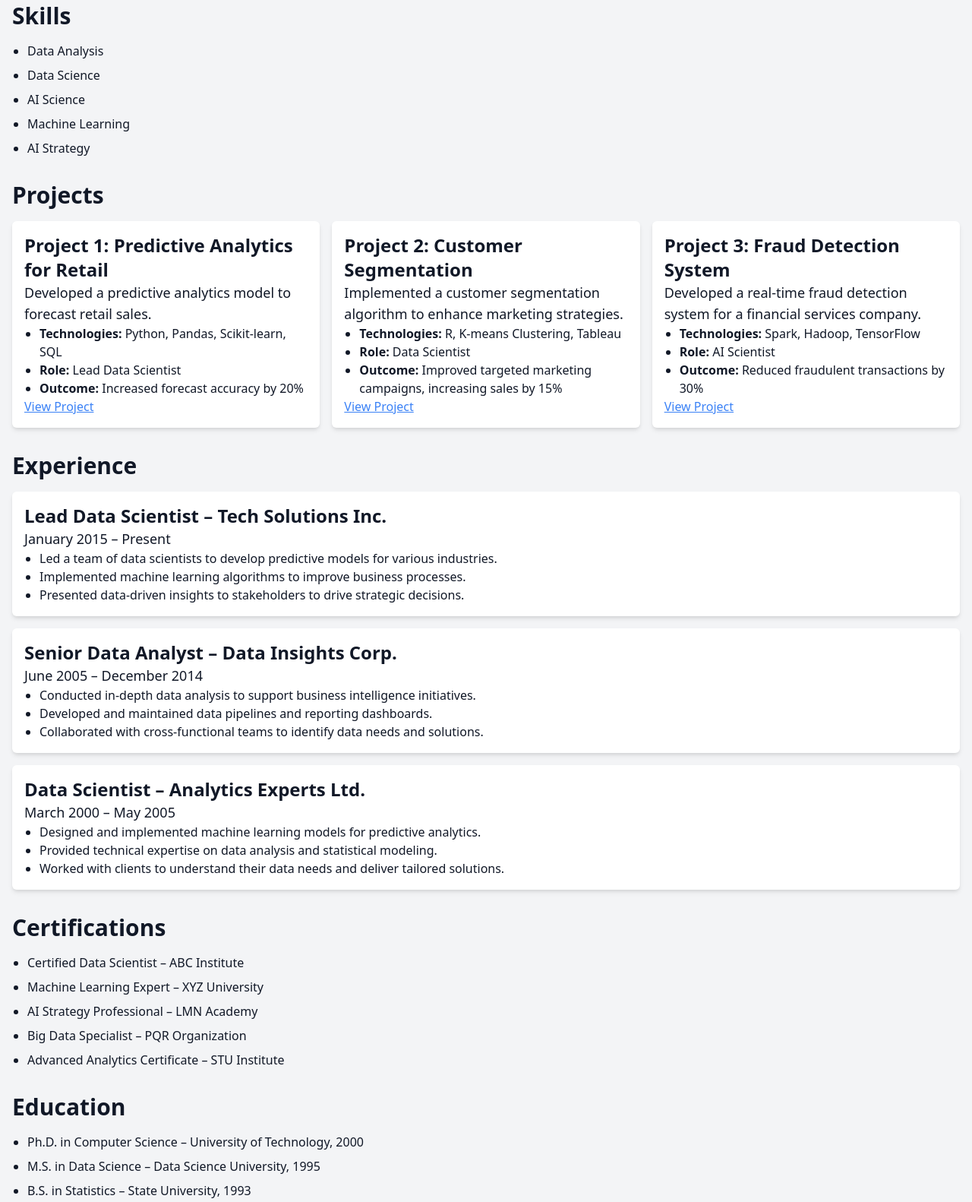
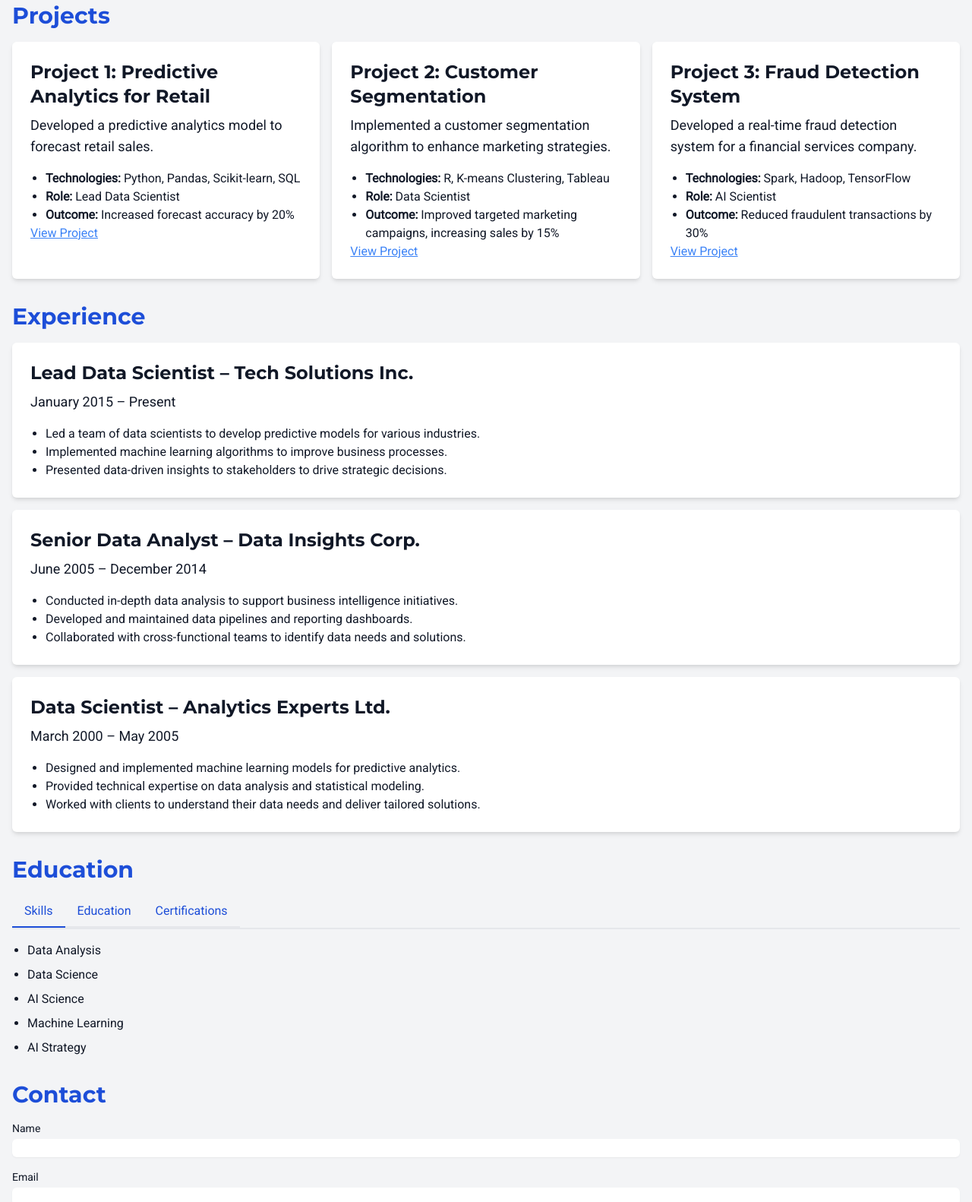
Before and after one commit to oladimeji-kazeem/personal-website, a plain HTML site: page code/index.html in a window 1280 px wide. Shown: the part 249-1831 px from the top of the page at 76% size. Drawn offline with nearby package versions, Linux system fonts and the light colour scheme.

Commit message:
include the skills section

```diff
--- a/code/index.html
+++ b/code/index.html
@@ -5,47 +5,63 @@
     <meta name="viewport" content="width=device-width, initial-scale=1.0">
     <title>Data Scientist Portfolio</title>
     <link href="https://cdnjs.cloudflare.com/ajax/libs/tailwindcss/2.2.19/tailwind.min.css" rel="stylesheet">
+    <link rel="stylesheet" href="https://cdnjs.cloudflare.com/ajax/libs/font-awesome/6.0.0-beta3/css/all.min.css" integrity="sha512-Fo3rlrZj/k6tgDDFB9m8N6p6+MC5+7Fg6nE7mP4aQK8fnHA5jF1++qK5eUM7f0o62Fcb7ZuoGhF0d4Os5fTXLg==" crossorigin="anonymous" referrerpolicy="no-referrer" />
+    <link href="https://fonts.googleapis.com/css2?family=Montserrat:wght@700&family=Roboto&display=swap" rel="stylesheet">
+    <style>
+        body {
+            font-family: 'Roboto', sans-serif;
+        }
+        h1, h2, h3 {
+            font-family: 'Montserrat', sans-serif;
+        }
+        .hover-effect:hover {
+            background-color: #1d4ed8;
+            color: #ffffff;
+        }
+        .hover-effect:hover i {
+            color: #ffffff;
+        }
+        .tab-content {
+            display: none;
+        }
+        .tab-content.active {
+            display: block;
+        }
+        .tab-button {
+            cursor: pointer;
+        }
+        .tab-button.active {
+            border-bottom: 2px solid #1d4ed8;
+        }
+    </style>
 </head>
 <body class="bg-gray-100 text-gray-900">
     <header class="bg-white shadow-md">
         <div class="container mx-auto p-4 flex justify-between items-center">
-            <h1 class="text-2xl font-bold">Data Scientist Portfolio</h1>
+            <h1 class="text-2xl font-bold text-blue-700">Data Scientist Portfolio</h1>
             <nav>
-                <a href="#about" class="px-4">About</a>
-                <a href="#skills" class="px-4">Skills</a>
-                <a href="#projects" class="px-4">Projects</a>
-                <a href="#experience" class="px-4">Experience</a>
-                <a href="#certifications" class="px-4">Certifications</a>
-                <a href="#education" class="px-4">Education</a>
-                <a href="#contact" class="px-4">Contact</a>
-                <a href="https://mhblog.com" class="px-4">Blog</a>
+                <a href="#about" class="px-4 hover:text-blue-700">About</a>
+                <a href="#projects" class="px-4 hover:text-blue-700">Projects</a>
+                <a href="#experience" class="px-4 hover:text-blue-700">Experience</a>
+                <a href="#education" class="px-4 hover:text-blue-700">Education</a>
+                <a href="#contact" class="px-4 hover:text-blue-700">Contact</a>
+                <a href="https://mhblog.com" class="px-4 hover:text-blue-700">Blog</a>
             </nav>
         </div>
     </header>
 
     <main class="container mx-auto p-4">
         <section id="about" class="my-8">
-            <h2 class="text-3xl font-bold mb-4">About Me</h2>
+            <h2 class="text-3xl font-bold text-blue-700 mb-4">About Me</h2>
             <p class="text-lg">I am a data scientist with 25 years of experience in Data Analysis, Data Science, AI Science, Machine Learning, and AI Strategy. I have a proven track record of leveraging data to drive business decisions and strategies.</p>
         </section>
 
-        <section id="skills" class="my-8">
-            <h2 class="text-3xl font-bold mb-4">Skills</h2>
-            <ul class="list-disc pl-5 space-y-2">
-                <li>Data Analysis</li>
-                <li>Data Science</li>
-                <li>AI Science</li>
-                <li>Machine Learning</li>
-                <li>AI Strategy</li>
-            </ul>
-        </section>
-
         <section id="projects" class="my-8">
-            <h2 class="text-3xl font-bold mb-4">Projects</h2>
+            <h2 class="text-3xl font-bold text-blue-700 mb-4">Projects</h2>
             <div class="grid grid-cols-1 md:grid-cols-2 lg:grid-cols-3 gap-4">
-                <div class="bg-white p-4 rounded-md shadow-md">
-                    <h3 class="text-2xl font-bold">Project 1: Predictive Analytics for Retail</h3>
-                    <p class="text-lg">Developed a predictive analytics model to forecast retail sales.</p>
+                <div class="bg-white p-6 rounded-md shadow-md hover-effect">
+                    <h3 class="text-2xl font-bold mb-2">Project 1: Predictive Analytics for Retail</h3>
+                    <p class="text-lg mb-4">Developed a predictive analytics model to forecast retail sales.</p>
                     <ul class="list-disc pl-5">
                         <li><strong>Technologies:</strong> Python, Pandas, Scikit-learn, SQL</li>
                         <li><strong>Role:</strong> Lead Data Scientist</li>
@@ -53,9 +69,9 @@
                     </ul>
                     <a href="https://example.com/project1" class="text-blue-500 underline">View Project</a>
                 </div>
-                <div class="bg-white p-4 rounded-md shadow-md">
-                    <h3 class="text-2xl font-bold">Project 2: Customer Segmentation</h3>
-                    <p class="text-lg">Implemented a customer segmentation algorithm to enhance marketing strategies.</p>
+                <div class="bg-white p-6 rounded-md shadow-md hover-effect">
+                    <h3 class="text-2xl font-bold mb-2">Project 2: Customer Segmentation</h3>
+                    <p class="text-lg mb-4">Implemented a customer segmentation algorithm to enhance marketing strategies.</p>
                     <ul class="list-disc pl-5">
                         <li><strong>Technologies:</strong> R, K-means Clustering, Tableau</li>
                         <li><strong>Role:</strong> Data Scientist</li>
@@ -63,9 +79,9 @@
                     </ul>
                     <a href="https://example.com/project2" class="text-blue-500 underline">View Project</a>
                 </div>
-                <div class="bg-white p-4 rounded-md shadow-md">
-                    <h3 class="text-2xl font-bold">Project 3: Fraud Detection System</h3>
-                    <p class="text-lg">Developed a real-time fraud detection system for a financial services company.</p>
+                <div class="bg-white p-6 rounded-md shadow-md hover-effect">
+                    <h3 class="text-2xl font-bold mb-2">Project 3: Fraud Detection System</h3>
+                    <p class="text-lg mb-4">Developed a real-time fraud detection system for a financial services company.</p>
                     <ul class="list-disc pl-5">
                         <li><strong>Technologies:</strong> Spark, Hadoop, TensorFlow</li>
                         <li><strong>Role:</strong> AI Scientist</li>
@@ -78,29 +94,29 @@
         </section>
 
         <section id="experience" class="my-8">
-            <h2 class="text-3xl font-bold mb-4">Experience</h2>
+            <h2 class="text-3xl font-bold text-blue-700 mb-4">Experience</h2>
             <div class="space-y-4">
-                <div class="bg-white p-4 rounded-md shadow-md">
-                    <h3 class="text-2xl font-bold">Lead Data Scientist – Tech Solutions Inc.</h3>
-                    <p class="text-lg">January 2015 – Present</p>
+                <div class="bg-white p-6 rounded-md shadow-md">
+                    <h3 class="text-2xl font-bold mb-2">Lead Data Scientist – Tech Solutions Inc.</h3>
+                    <p class="text-lg mb-4">January 2015 – Present</p>
                     <ul class="list-disc pl-5">
                         <li>Led a team of data scientists to develop predictive models for various industries.</li>
                         <li>Implemented machine learning algorithms to improve business processes.</li>
                         <li>Presented data-driven insights to stakeholders to drive strategic decisions.</li>
                     </ul>
                 </div>
-                <div class="bg-white p-4 rounded-md shadow-md">
-                    <h3 class="text-2xl font-bold">Senior Data Analyst – Data Insights Corp.</h3>
-                    <p class="text-lg">June 2005 – December 2014</p>
+                <div class="bg-white p-6 rounded-md shadow-md">
+                    <h3 class="text-2xl font-bold mb-2">Senior Data Analyst – Data Insights Corp.</h3>
+                    <p class="text-lg mb-4">June 2005 – December 2014</p>
                     <ul class="list-disc pl-5">
                         <li>Conducted in-depth data analysis to support business intelligence initiatives.</li>
                         <li>Developed and maintained data pipelines and reporting dashboards.</li>
                         <li>Collaborated with cross-functional teams to identify data needs and solutions.</li>
                     </ul>
                 </div>
-                <div class="bg-white p-4 rounded-md shadow-md">
-                    <h3 class="text-2xl font-bold">Data Scientist – Analytics Experts Ltd.</h3>
-                    <p class="text-lg">March 2000 – May 2005</p>
+                <div class="bg-white p-6 rounded-md shadow-md">
+                    <h3 class="text-2xl font-bold mb-2">Data Scientist – Analytics Experts Ltd.</h3>
+                    <p class="text-lg mb-4">March 2000 – May 2005</p>
                     <ul class="list-disc pl-5">
                         <li>Designed and implemented machine learning models for predictive analytics.</li>
                         <li>Provided technical expertise on data analysis and statistical modeling.</li>
@@ -111,8 +127,30 @@
             </div>
         </section>
 
-        <section id="certifications" class="my-8">
-            <h2 class="text-3xl font-bold mb-4">Certifications</h2>
+        <section id="education" class="my-8">
+            <h2 class="text-3xl font-bold text-blue-700 mb-4">Education</h2>
+            <div class="flex border-b-2 border-gray-200 mb-4">
+                <button class="tab-button px-4 py-2 text-blue-700 border-b-2 focus:outline-none active" onclick="openTab(event, 'skills')">Skills</button>
+                <button class="tab-button px-4 py-2 text-blue-700 border-b-2 focus:outline-none" onclick="openTab(event, 'education')">Education</button>
+                <button class="tab-button px-4 py-2 text-blue-700 border-b-2 focus:outline-none" onclick="openTab(event, 'certifications')">Certifications</button>
+            </div>
+            <div id="skills" class="tab-content active">
+                <ul class="list-disc pl-5 space-y-2">
+                    <li>Data Analysis</li>
+                    <li>Data Science</li>
+                    <li>AI Science</li>
+                    <li>Machine Learning</li>
+                    <li>AI Strategy</li>
+                </ul>
+            </div>
+            <div id="education" class="tab-content">
+                <ul class="list-disc pl-5 space-y-2">
+                    <li>Ph.D. in Computer Science – University of Technology, 2000</li>
+                    <li>M.S. in Data Science – Data Science University, 1995</li>
+                    <li>B.S. in Statistics – State University, 1993</li>
+                </ul>
+            </div>
+            <div id="certifications" class="tab-content">
                 <ul class="list-disc pl-5 space-y-2">
                     <li>Certified Data Scientist – ABC Institute</li>
                     <li>Machine Learning Expert – XYZ University</li>
@@ -120,19 +158,11 @@
                     <li>Big Data Specialist – PQR Organization</li>
                     <li>Advanced Analytics Certificate – STU Institute</li>
                 </ul>
-        </section>
-
-        <section id="education" class="my-8">
-            <h2 class="text-3xl font-bold mb-4">Education</h2>
-            <ul class="list-disc pl-5 space-y-2">
-                <li>Ph.D. in Computer Science – University of Technology, 2000</li>
-                <li>M.S. in Data Science – Data Science University, 1995</li>
-                <li>B.S. in Statistics – State University, 1993</li>
-            </ul>
+            </div>
         </section>
 
         <section id="contact" class="my-8">
-            <h2 class="text-3xl font-bold mb-4">Contact</h2>
+            <h2 class="text-3xl font-bold text-blue-700 mb-4">Contact</h2>
             <div class="space-y-4">
                 <form id="contact-form" class="space-y-4">
                     <div>
@@ -147,15 +177,21 @@
                         <label for="message" class="block text-sm font-medium">Message</label>
                         <textarea id="message" name="message" rows="4" class="mt-1 block w-full border-gray-300 rounded-md shadow-sm"></textarea>
                     </div>
-                    <button type="submit" class="bg-blue-500 text-white px-4 py-2 rounded-md">Send</button>
+                    <button type="submit" class="bg-blue-500 text-white px-4 py-2 rounded-md hover:bg-blue-700">Send</button>
                 </form>
                 <div class="flex space-x-4">
-                    <a href="https://www.linkedin.com/in/yourprofile" class="text-blue-500 underline">LinkedIn</a>
-                    <a href="https://github.com/yourprofile" class="text-blue-500 underline">GitHub</a>
-                    <a href="https://twitter.com/yourprofile" class="text-blue-500 underline">Twitter</a>
+                    <a href="https://www.linkedin.com/in/yourprofile" class="text-blue-500 hover:text-white hover-effect">
+                        <i class="fab fa-linkedin fa-2x"></i>
+                    </a>
+                    <a href="https://github.com/yourprofile" class="text-blue-500 hover:text-white hover-effect">
+                        <i class="fab fa-github fa-2x"></i>
+                    </a>
+                    <a href="https://twitter.com/yourprofile" class="text-blue-500 hover:text-white hover-effect">
+                        <i class="fab fa-twitter fa-2x"></i>
+                    </a>
                 </div>
                 <div class="mt-4">
-                    <a href="https://mhblog.com" class="text-blue-500 underline">Visit My Blog</a>
+                    <a href="https://mhblog.com" class="text-blue-500 underline hover:text-blue-700">Visit My Blog</a>
                 </div>
             </div>
         </section>
@@ -167,6 +203,20 @@
         </div>
     </footer>
 
-    <script src="script.js"></script>
+    <script>
+        function openTab(event, tabId) {
+            var i, tabContent, tabButtons;
+            tabContent = document.getElementsByClassName("tab-content");
+            for (i = 0; i < tabContent.length; i++) {
+                tabContent[i].classList.remove("active");
+            }
+            tabButtons = document.getElementsByClassName("tab-button");
+            for (i = 0; i < tabButtons.length; i++) {
+                tabButtons[i].classList.remove("active");
+            }
+            document.getElementById(tabId).classList.add("active");
+            event.currentTarget.classList.add("active");
+        }
+    </script>
 </body>
 </html>
```
Lines whose indentation alone changed are shown as unchanged.
